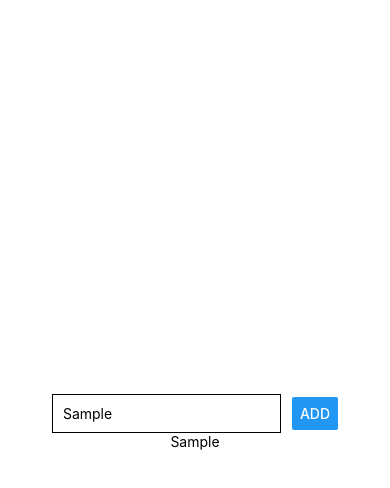
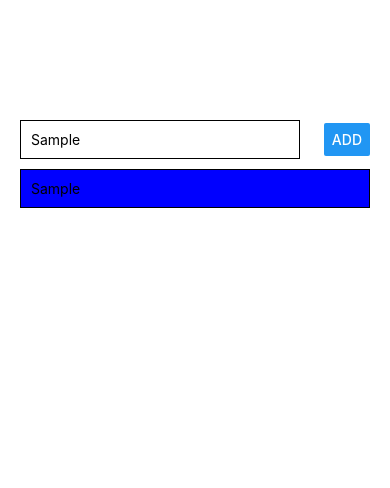
Before and after one commit to jsteigelman/new-years-resolutions, a React Native app: screen / in a window 390 px wide. Both pictures are taken after typing "Sample" into the empty fields and a click on the button "ADD". Shown: the top 488 px of the page. Built offline with nearby package versions, Linux system fonts and the light colour scheme.

Commit message:
set up resolutions as flat list

```diff
--- a/App.js
+++ b/App.js
@@ -1,6 +1,14 @@
 import React, { useState } from 'react'
 import { StatusBar } from 'expo-status-bar'
-import { StyleSheet, Text, TextInput, View, Button } from 'react-native'
+import {
+  StyleSheet,
+  Text,
+  TextInput,
+  View,
+  Button,
+  ScrollView,
+  FlatList,
+} from 'react-native'
 
 export default function App() {
   const [inputResolution, setInputResolution] = useState('')
@@ -12,7 +20,10 @@ export default function App() {
 
   const addResolutionHandler = () => {
     console.log('The entered resolution is: ' + inputResolution)
-    setResolutions(currentResolutions => [...currentResolutions, inputResolution])
+    setResolutions((currentResolutions) => [
+      ...currentResolutions,
+      { key: Math.random().toString(), value: inputResolution},
+    ])
   }
 
   return (
@@ -24,22 +35,33 @@ export default function App() {
           onChangeText={resolutionInputHandler}
           value={inputResolution}
         />
-        <Button title='Add' onPress={addResolutionHandler} />
+        <Button
+          buttonStyle={styles.addResolutionButton}
+          title='Add'
+          onPress={addResolutionHandler}
+        />
       </View>
 
-      <View>
-        {resolutions.map((resolutionElement) => <Text key={resolutionElement} >{resolutionElement}</Text>)}
-      </View>
+      <FlatList
+        data={resolutions}
+        renderItem={(itemData) => (
+          <View style={styles.resolutionListItem}>
+            <Text>{itemData.item.value}</Text>
+          </View>
+        )}
+      />
     </View>
   )
 }
 
 const styles = StyleSheet.create({
   container: {
-    flex: 1,
     backgroundColor: '#fff',
-    alignItems: 'center',
-    justifyContent: 'center',
+    paddingTop: 120,
+    paddingHorizontal: 20,
+    // flex: 1,
+    // alignItems: 'center',
+    // justifyContent: 'center',
   },
   inputContainer: {
     flexDirection: 'row',
@@ -52,4 +74,17 @@ const styles = StyleSheet.create({
     borderWidth: 1,
     padding: 10,
   },
+  resolutionListItem: {
+    padding: 10,
+    marginVertical: 10,
+    backgroundColor: 'blue',
+    borderColor: 'black',
+    borderWidth: 1,
+  },
+  addResolutionButton: {
+    // color: 'red',
+    // backgroundColor: 'red',
+    // borderColor: 'red',
+    // borderWidth: 1,
+  },
 })
```
